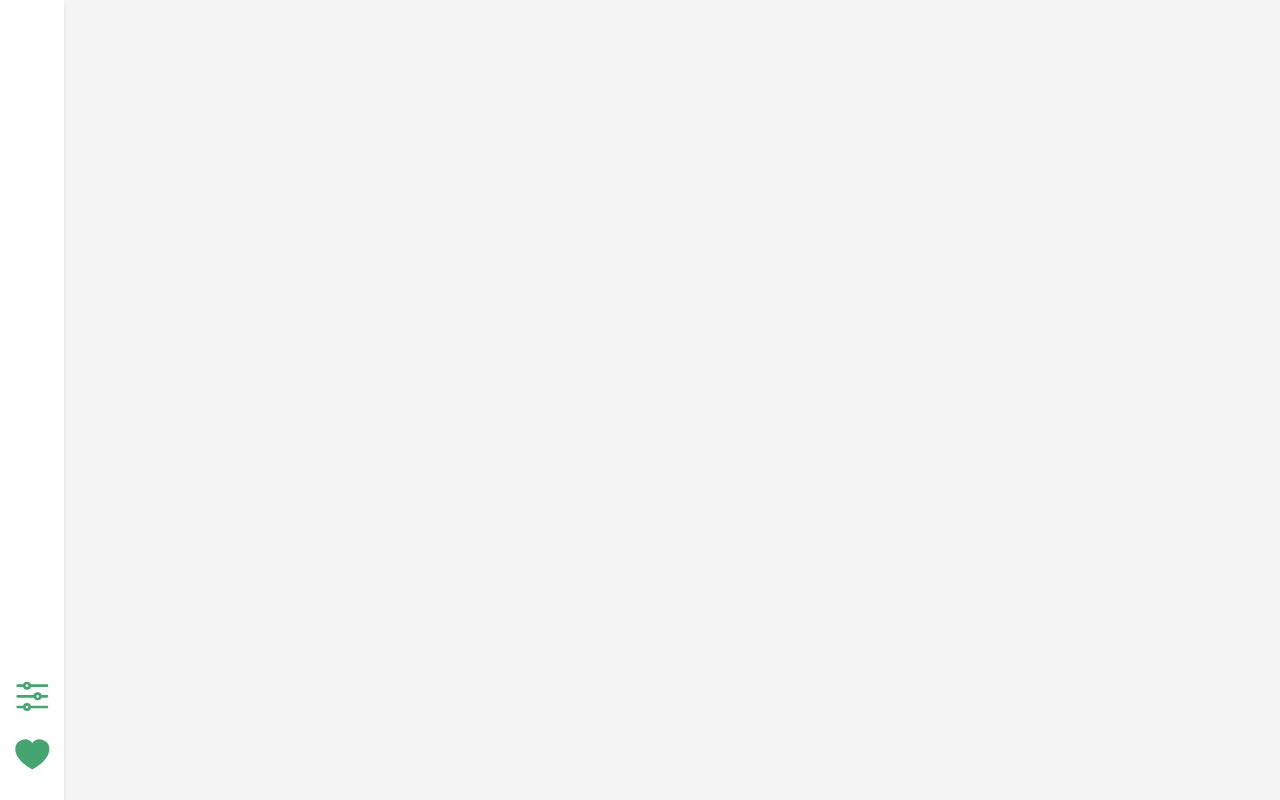
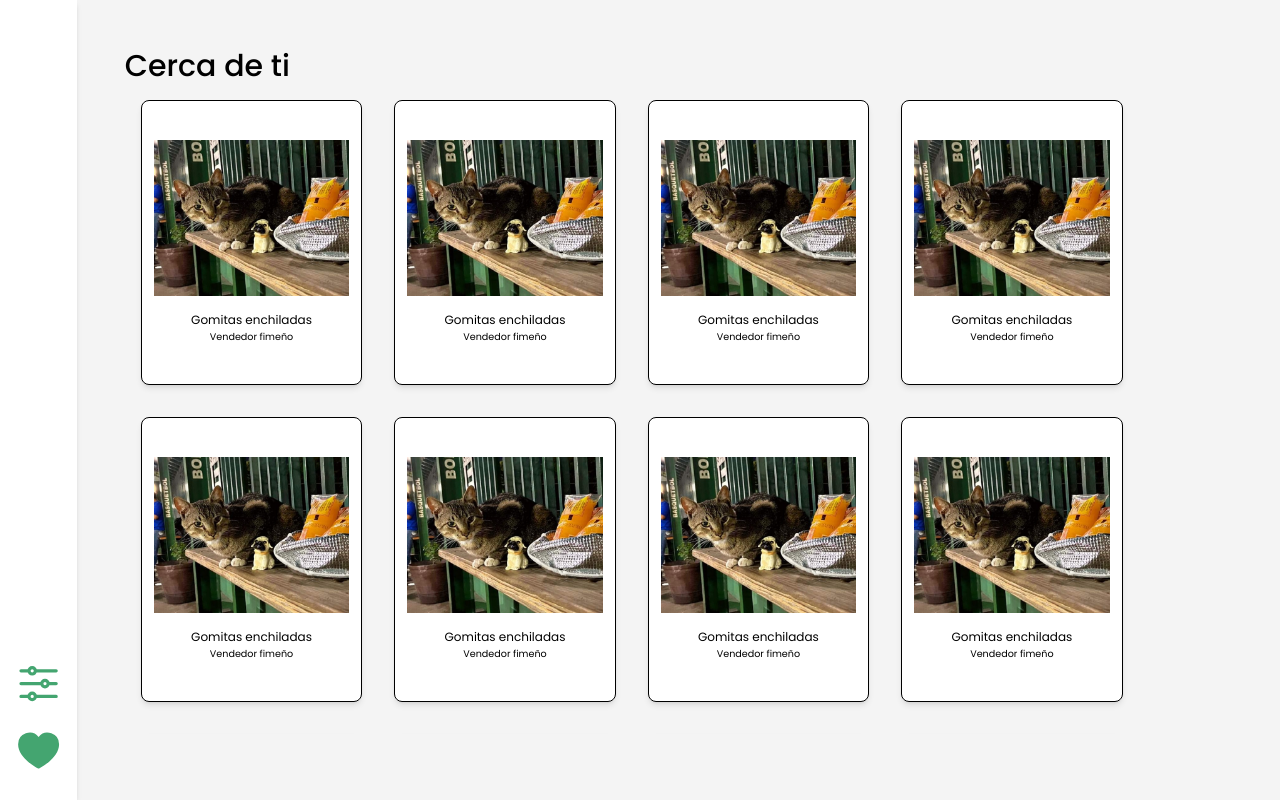
Before and after one commit to lcasass3/FIMEFOOD, a Vue app: page /home in a window 1280 px wide. Built offline with nearby package versions, Linux system fonts and the light colour scheme.

Commit message:
Se crea home para comprador
- Se pasa config de font al tailwind.config
- Se agrega un webkit para personalizar el scrollbar
- Se crea el componente VPublicationListItem
- Se agrega el router-view al layout
- Se modifica el router

```diff
--- a/src/assets/styles.css
+++ b/src/assets/styles.css
@@ -5,6 +5,22 @@
 @tailwind utilities;
 
 body {
-    font-family: 'Poppins', sans-serif;
     background-color: rgba(244, 244, 244, 1);
 }
+
+::-webkit-scrollbar {
+    width: 8px;
+}
+
+::-webkit-scrollbar-track {
+    background: #e2e2e2;
+}
+
+::-webkit-scrollbar-thumb {
+    background: #888;
+    border-radius: 5px;
+}
+
+::-webkit-scrollbar-thumb:hover {
+    background: #555;
+}
--- /dev/null
+++ b/src/components/VPublicationListItem.vue
@@ -0,0 +1,12 @@
+<template>
+  <div
+    class="bg-white shadow-md border border-black p-3 w-[40%] md:w-1/5 h-1/4 lg:h-[45%] rounded-lg flex flex-col justify-center items-center cursor-pointer"
+  >
+    <img src="@/assets/images/gatoFime.jpg" alt="Gato" class="h-3/5" />
+
+    <div class="text-xs flex flex-col items-center mt-4">
+      <p>Gomitas enchiladas</p>
+      <span><small>Vendedor fimeño</small></span>
+    </div>
+  </div>
+</template>
--- a/src/layouts/InAppLayout.vue
+++ b/src/layouts/InAppLayout.vue
@@ -5,9 +5,13 @@ import { AdjustmentsHorizontalIcon } from '@heroicons/vue/24/outline'
 
 <template>
   <aside
-    class="bg-white w-16 h-screen shadow-md flex justify-center items-end content-end py-6 flex-wrap"
+    class="bg-white w-1/12 lg:w-[6%] h-screen shadow-md flex justify-center items-end content-end py-6 flex-wrap absolute"
   >
     <AdjustmentsHorizontalIcon class="w-2/3 text-primary mb-2 cursor-pointer" />
     <HeartIcon class="w-2/3 text-primary mt-2 cursor-pointer" />
   </aside>
+
+  <main class="w-11/12 lg:w-[94%] h-screen absolute right-0">
+    <RouterView />
+  </main>
 </template>
--- a/src/pages/Home/costumer/CustomerHomePage.vue
+++ b/src/pages/Home/costumer/CustomerHomePage.vue
@@ -1,7 +1,23 @@
 <script setup lang="ts">
-import InAppLayout from '@/layouts/InAppLayout.vue'
+import VPublicationListItem from '@/components/VPublicationListItem.vue'
 </script>
 
 <template>
-  <InAppLayout />
+  <main class="px-12 py-12 h-full w-full">
+    <h1 class="text-3xl font-medium mb-4">Cerca de ti</h1>
+    <div class="h-[90%] w-full flex flex-wrap overflow-auto">
+      <VPublicationListItem class="mb-8 mx-4" />
+      <VPublicationListItem class="mb-8 mx-4" />
+      <VPublicationListItem class="mb-8 mx-4" />
+      <VPublicationListItem class="mb-8 mx-4" />
+      <VPublicationListItem class="mb-8 mx-4" />
+      <VPublicationListItem class="mb-8 mx-4" />
+      <VPublicationListItem class="mb-8 mx-4" />
+      <VPublicationListItem class="mb-8 mx-4" />
+      <VPublicationListItem class="mb-8 mx-4" />
+      <VPublicationListItem class="mb-8 mx-4" />
+      <VPublicationListItem class="mb-8 mx-4" />
+      <VPublicationListItem class="mb-8 mx-4" />
+    </div>
+  </main>
 </template>
--- a/src/router/index.ts
+++ b/src/router/index.ts
@@ -24,10 +24,17 @@ const router = createRouter({
       component: () => import('../pages/SignUp/SelectAccType.vue')
     },
     {
-      path: '/home',
-      name: 'home',
-      component: () => import('../pages/Home/HomePage.vue')
+      path: '/app',
+      name: 'InAppLayout',
+      children: [
+      {
+        path: '/home',
+        name: 'home',
+        component: () => import('../pages/Home/HomePage.vue')
+      }],
+      component: () => import('@/layouts/InAppLayout.vue')
     },
+
   ]
 })
 
--- a/tailwind.config.js
+++ b/tailwind.config.js
@@ -11,6 +11,9 @@ export default {
         secondary: 'rgba(72, 195, 128, 0.6)',
         font: 'rgba(47, 146, 92, 1)',
         softGreen: 'rgba(72, 195, 128, 0.3)'
+      },
+      fontFamily: {
+        'sans': ['Poppins', 'sans-serif'],
       }
     },
   },
```
